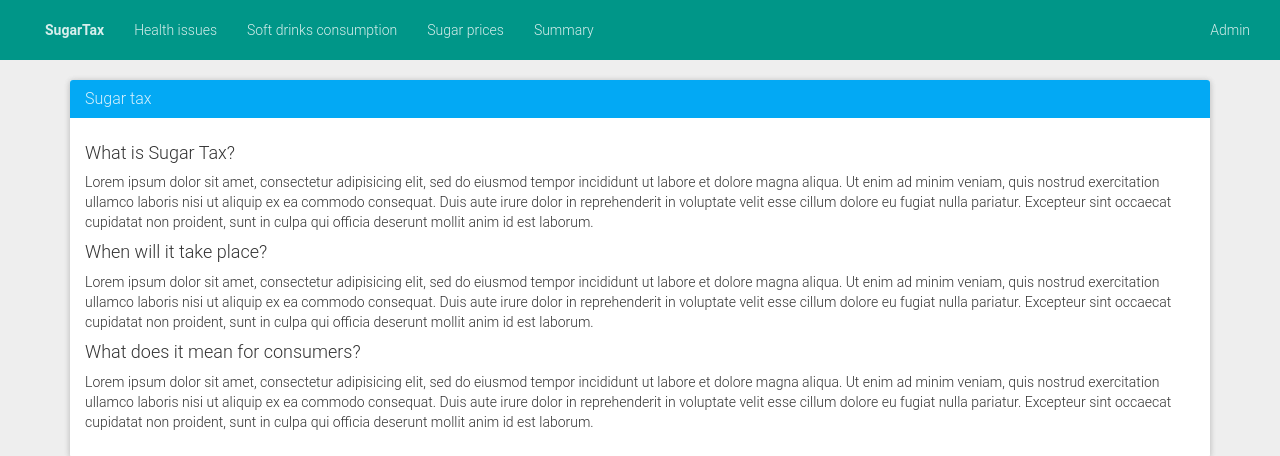
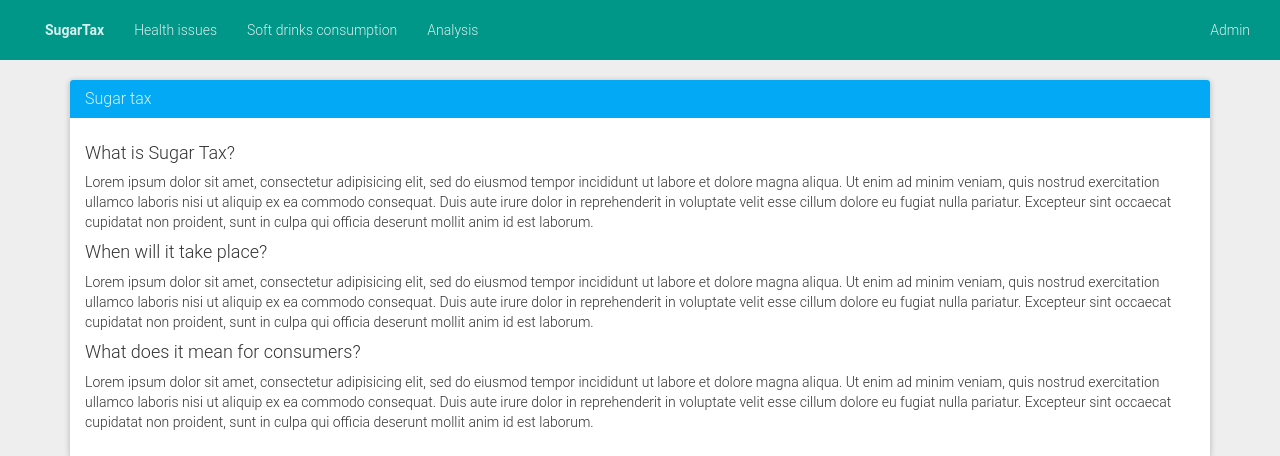
Before and after one commit to elahmo/dsfood, a Flask app: page /presentation in a window 1280 px wide. Shown: the top 456 px of the page. Run offline with Flask 2, Linux system fonts and the light colour scheme; data that the repository does not hold is empty; some libraries are stand-ins or nearby versions.

Commit message:
Rename summary to analysis

```diff
--- a/app/app.py
+++ b/app/app.py
@@ -321,9 +321,9 @@ def p_sugarprice():
 
 	return render_template('p_sugarprice.html', chart_data = chart_data)
 
-@app.route('/presentation/summary')
-def p_summary():
-	return render_template('p_summary.html')
+@app.route('/presentation/analysis')
+def p_analysis():
+	return render_template('p_analysis.html')
 
 if __name__ == '__main__':
     app.run(port=8080, debug=True)
--- a/app/templates/p_health.html
+++ b/app/templates/p_health.html
@@ -8,7 +8,7 @@
 	  </div>
 	  <div class="panel-body">
 	  	<h4>Heatmap for England, showing the regional distribution of obesity cases</h4>
-	    <!-- <div class="radio radio-inline">
+	    <div class="radio radio-inline">
           <label>
             <input type="radio" name="radio-years" value="2012" checked=""><span class="circle"></span><span class="check"></span>
             2012
@@ -19,7 +19,7 @@
             <input type="radio" name="radio-years" value="2013" checked=""><span class="circle"></span><span class="check"></span>
             2013
           </label>
-        </div> -->
+        </div>
         <div class="radio radio-inline">
           <label>
             <input type="radio" name="radio-years" value="2014" checked=""><span class="circle"></span><span class="check"></span>
--- a/app/templates/p_navbar.html
+++ b/app/templates/p_navbar.html
@@ -12,8 +12,7 @@
         <li><a href="/presentation"><strong>SugarTax</strong></a></li>
         <li><a href="/presentation/health">Health issues</a></li>
         <li><a href="/presentation/consumption">Soft drinks consumption</a></li>
-        <li><a href="/presentation/sugarprice">Sugar prices</a></li>
-        <li><a href="/presentation/summary">Summary</a></li>
+        <li><a href="/presentation/analysis">Analysis</a></li>
       </ul>
       <ul class="nav navbar-nav navbar-right">
         <li><a href="/">Admin</a></li>
```
Also changed, not shown: app/templates/p_summary.html (deleted, +0 -14 lines).
